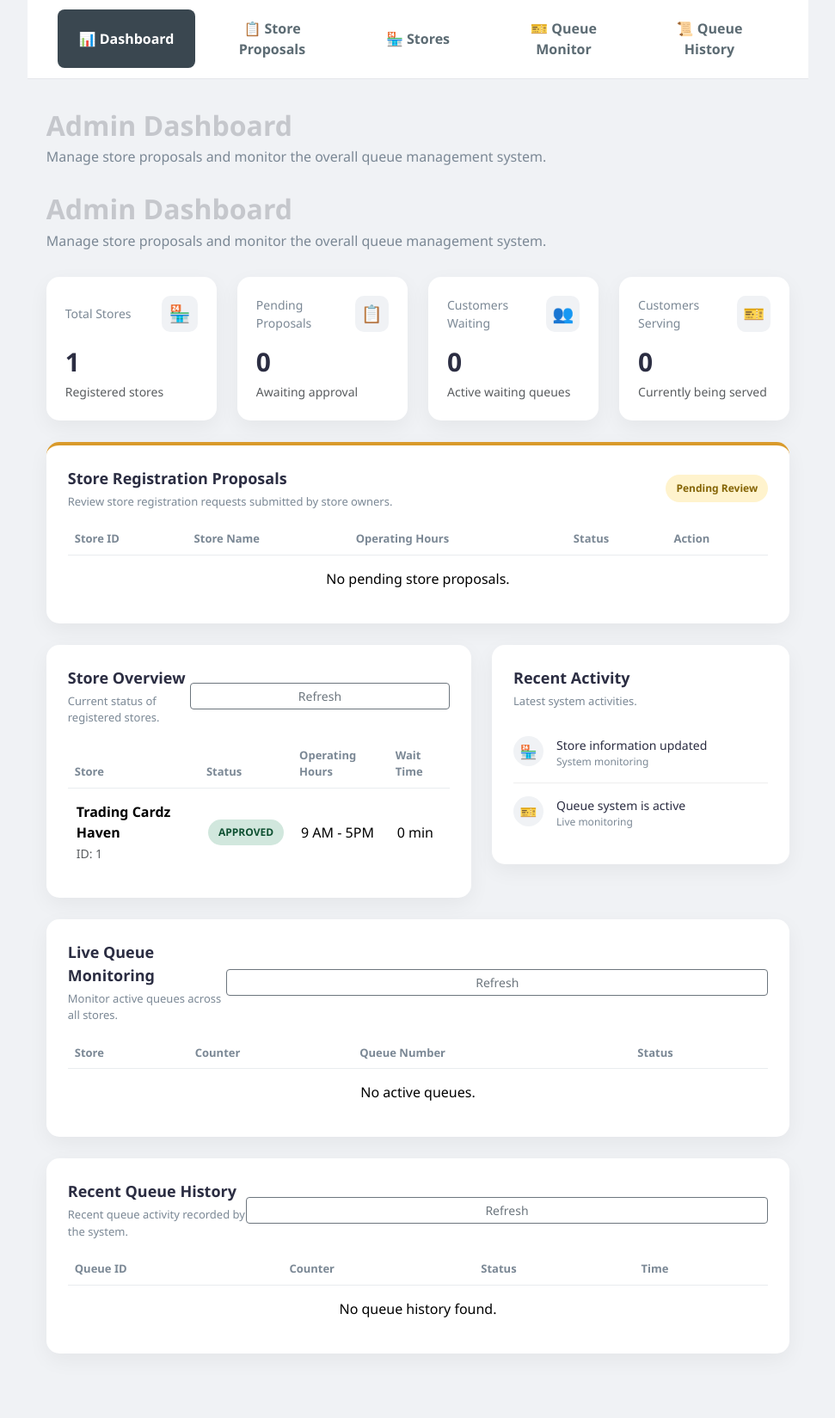
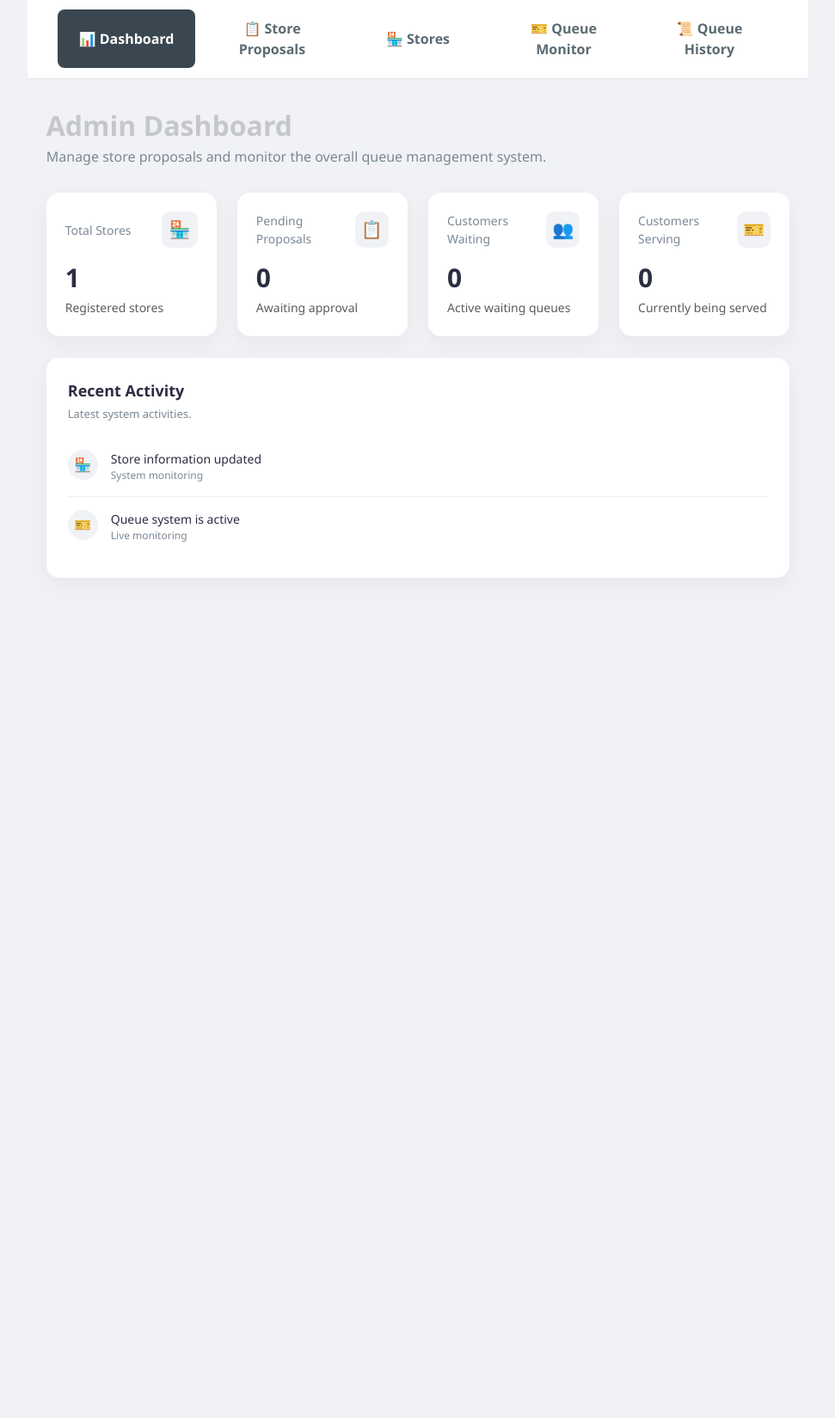
Before and after one commit to khngxuanming-boop/CSP-2620---GROUP-3, a Flask app: page /admin/dashboard in a window 1280 px wide. Shown: the part 121-1770 px from the top of the page at 86% size, without its empty margins (154-1125 px from the left). After the commit the page ends 793 px from the top, so only its background shows below. Run offline with Flask 3, Linux system fonts and the light colour scheme; a user stored in the database is signed in; data comes from the database, SQL or seed files in the repository; data that the repository does not hold is empty.

Commit message:
fix nav admin dashboard

```diff
--- a/templates/admin_dashboard.html
+++ b/templates/admin_dashboard.html
@@ -381,10 +381,8 @@
 
 <body>
 
-
-    <!-- =====================================================
-     NAVIGATION BAR
-===================================================== -->
+<!-- NAVIGATION BAR -->
+
 
     <nav class="admin-navbar">
 
@@ -447,15 +445,12 @@
 
     </div>
 
-    <!-- =====================================================
-     DASHBOARD
-===================================================== -->
-
   <main class="dashboard">
 
-        <!-- DASHBOARD SECTION -->
+    <!-- ================= DASHBOARD ================= -->
     <div id="dashboard-section" class="admin-section">
 
+        <!-- WELCOME -->
         <section class="welcome-section">
 
             <h2>Admin Dashboard</h2>
@@ -467,42 +462,15 @@
 
         </section>
 
-            <!-- Your SUMMARY CARDS here -->
-
-            <!-- Your RECENT ACTIVITY here -->
-
-        </div>
-
-        <!-- ================= WELCOME ================= -->
-
-        <section class="welcome-section">
-
-            <h2>Admin Dashboard</h2>
-
-            <p>
-                Manage store proposals and monitor the overall
-                queue management system.
-            </p>
-
-        </section>
-
-
-
-        <!-- =================================================
-         SUMMARY CARDS
-    ================================================= -->
-
+
+        <!-- SUMMARY CARDS -->
         <div class="row g-4">
 
-
             <!-- Total Stores -->
-
             <div class="col-lg-3 col-md-6">
-
                 <div class="stat-card">
 
                     <div class="stat-header">
-
                         <div class="stat-label">
                             Total Stores
                         </div>
@@ -510,7 +478,6 @@
                         <div class="stat-icon">
                             🏪
                         </div>
-
                     </div>
 
                     <div class="stat-value" id="totalStores">
@@ -522,18 +489,14 @@
                     </small>
 
                 </div>
-
             </div>
 
 
             <!-- Pending -->
-
             <div class="col-lg-3 col-md-6">
-
                 <div class="stat-card">
 
                     <div class="stat-header">
-
                         <div class="stat-label">
                             Pending Proposals
                         </div>
@@ -541,7 +504,6 @@
                         <div class="stat-icon">
                             📋
                         </div>
-
                     </div>
 
                     <div class="stat-value" id="pendingProposals">
@@ -553,18 +515,14 @@
                     </small>
 
                 </div>
-
             </div>
 
 
             <!-- Waiting -->
-
             <div class="col-lg-3 col-md-6">
-
                 <div class="stat-card">
 
                     <div class="stat-header">
-
                         <div class="stat-label">
                             Customers Waiting
                         </div>
@@ -572,7 +530,6 @@
                         <div class="stat-icon">
                             👥
                         </div>
-
                     </div>
 
                     <div class="stat-value" id="waitingCustomers">
@@ -584,18 +541,14 @@
                     </small>
 
                 </div>
-
             </div>
 
 
             <!-- Serving -->
-
             <div class="col-lg-3 col-md-6">
-
                 <div class="stat-card">
 
                     <div class="stat-header">
-
                         <div class="stat-label">
                             Customers Serving
                         </div>
@@ -603,7 +556,6 @@
                         <div class="stat-icon">
                             🎫
                         </div>
-
                     </div>
 
                     <div class="stat-value" id="servingCustomers">
@@ -615,21 +567,59 @@
                     </small>
 
                 </div>
-
-            </div>
-
-        </div>
-
-
-
-        <!-- =================================================
-         STORE PROPOSALS
-    ================================================= -->
+            </div>
+
+        </div>
+
+
+        <!-- RECENT ACTIVITY -->
+        <div class="dashboard-card">
+
+            <div class="card-title">
+                Recent Activity
+            </div>
+
+            <div class="card-description mb-3">
+                Latest system activities.
+            </div>
+
+            <div id="activityList">
+
+                <div class="activity-item">
+
+                    <div class="activity-icon">
+                        📋
+                    </div>
+
+                    <div>
+
+                        <div class="activity-text">
+                            Loading activities...
+                        </div>
+
+                        <div class="activity-time">
+                            Please wait
+                        </div>
+
+                    </div>
+
+                </div>
+
+            </div>
+
+        </div>
+
+    </div>
+
+
+    <!-- ================= STORE PROPOSALS ================= -->
+    <div id="proposals-section"
+         class="admin-section"
+         style="display: none;">
 
         <div class="dashboard-card proposal-card">
 
-            <div class="d-flex justify-content-between
-                    align-items-center mb-3">
+            <div class="d-flex justify-content-between align-items-center mb-3">
 
                 <div>
 
@@ -667,15 +657,12 @@
 
                     </thead>
 
-
                     <tbody id="proposalTable">
 
                         <tr>
 
                             <td colspan="5" class="empty-message">
-
                                 Loading proposals...
-
                             </td>
 
                         </tr>
@@ -688,23 +675,17 @@
 
         </div>
 
-
-
-        <!-- =================================================
-         TWO COLUMN SECTION
-    ================================================= -->
-
-        <div class="row g-4">
-
-
-            <!-- ================= STORE OVERVIEW ================= -->
-
-            <div class="col-lg-7">
+    </div>
+
+
+    <!-- ================= STORES ================= -->
+    <div id="stores-section"
+         class="admin-section"
+         style="display: none;">
 
         <div class="dashboard-card">
 
-                    <div class="d-flex justify-content-between
-                            align-items-center mb-3">
+            <div class="d-flex justify-content-between align-items-center mb-3">
 
                 <div>
 
@@ -718,7 +699,9 @@
 
                 </div>
 
-                        <button class="btn btn-sm btn-outline-secondary" onclick="loadStores()">
+                <button
+                    class="btn btn-sm btn-outline-secondary"
+                    onclick="loadStores()">
 
                     Refresh
 
@@ -742,15 +725,12 @@
 
                     </thead>
 
-
                     <tbody id="storeTable">
 
                         <tr>
 
                             <td colspan="4" class="empty-message">
-
                                 Loading stores...
-
                             </td>
 
                         </tr>
@@ -766,62 +746,14 @@
     </div>
 
 
-
-            <!-- ================= RECENT ACTIVITY ================= -->
-
-            <div class="col-lg-5">
+    <!-- ================= QUEUE MONITOR ================= -->
+    <div id="queues-section"
+         class="admin-section"
+         style="display: none;">
 
         <div class="dashboard-card">
 
-                    <div class="card-title">
-                        Recent Activity
-                    </div>
-
-                    <div class="card-description mb-3">
-                        Latest system activities.
-                    </div>
-
-
-                    <div id="activityList">
-
-                        <div class="activity-item">
-
-                            <div class="activity-icon">
-                                📋
-                            </div>
-
-                            <div>
-
-                                <div class="activity-text">
-                                    Loading activities...
-                                </div>
-
-                                <div class="activity-time">
-                                    Please wait
-                                </div>
-
-                            </div>
-
-                        </div>
-
-                    </div>
-
-                </div>
-
-            </div>
-
-        </div>
-
-
-
-        <!-- =================================================
-         QUEUE MONITORING
-    ================================================= -->
-
-        <div class="dashboard-card">
-
-            <div class="d-flex justify-content-between
-                    align-items-center mb-3">
+            <div class="d-flex justify-content-between align-items-center mb-3">
 
                 <div>
 
@@ -835,7 +767,9 @@
 
                 </div>
 
-                <button class="btn btn-sm btn-outline-secondary" onclick="loadQueueMonitor()">
+                <button
+                    class="btn btn-sm btn-outline-secondary"
+                    onclick="loadQueueMonitor()">
 
                     Refresh
 
@@ -859,15 +793,12 @@
 
                     </thead>
 
-
                     <tbody id="queueTable">
 
                         <tr>
 
                             <td colspan="4" class="empty-message">
-
                                 Loading queue information...
-
                             </td>
 
                         </tr>
@@ -880,16 +811,17 @@
 
         </div>
 
-
-
-        <!-- =================================================
-         QUEUE HISTORY
-    ================================================= -->
+    </div>
+
+
+    <!-- ================= QUEUE HISTORY ================= -->
+    <div id="history-section"
+         class="admin-section"
+         style="display: none;">
 
         <div class="dashboard-card">
 
-            <div class="d-flex justify-content-between
-                    align-items-center mb-3">
+            <div class="d-flex justify-content-between align-items-center mb-3">
 
                 <div>
 
@@ -903,7 +835,9 @@
 
                 </div>
 
-                <button class="btn btn-sm btn-outline-secondary" onclick="loadHistory()">
+                <button
+                    class="btn btn-sm btn-outline-secondary"
+                    onclick="loadHistory()">
 
                     Refresh
 
@@ -927,15 +861,12 @@
 
                     </thead>
 
-
                     <tbody id="historyTable">
 
                         <tr>
 
                             <td colspan="4" class="empty-message">
-
                                 Loading history...
-
                             </td>
 
                         </tr>
@@ -948,11 +879,9 @@
 
         </div>
 
+    </div>
 
 </main>
-
-
-
     <!-- =====================================================
      JAVASCRIPT
 ===================================================== -->
```
Lines whose indentation alone changed are shown as unchanged.
